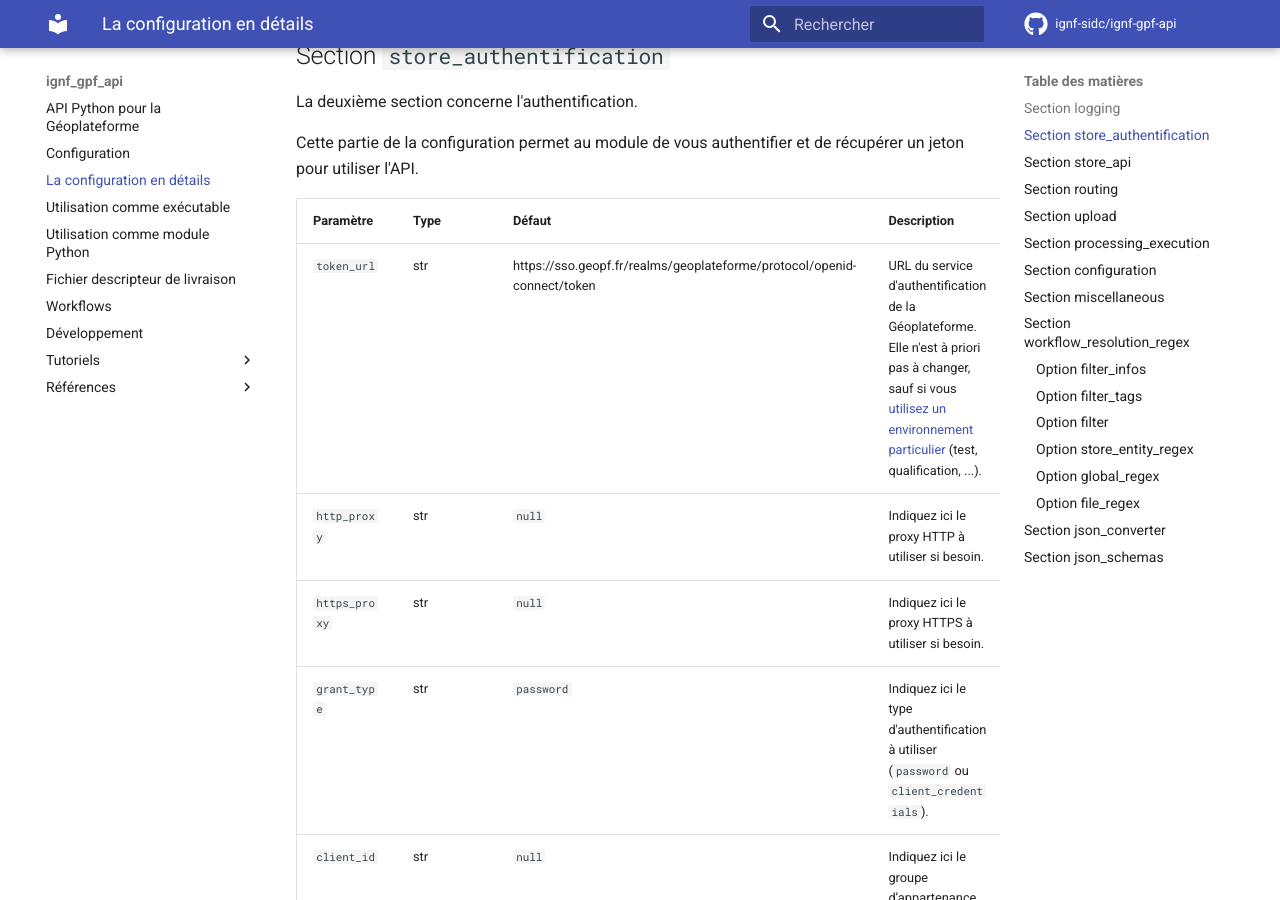
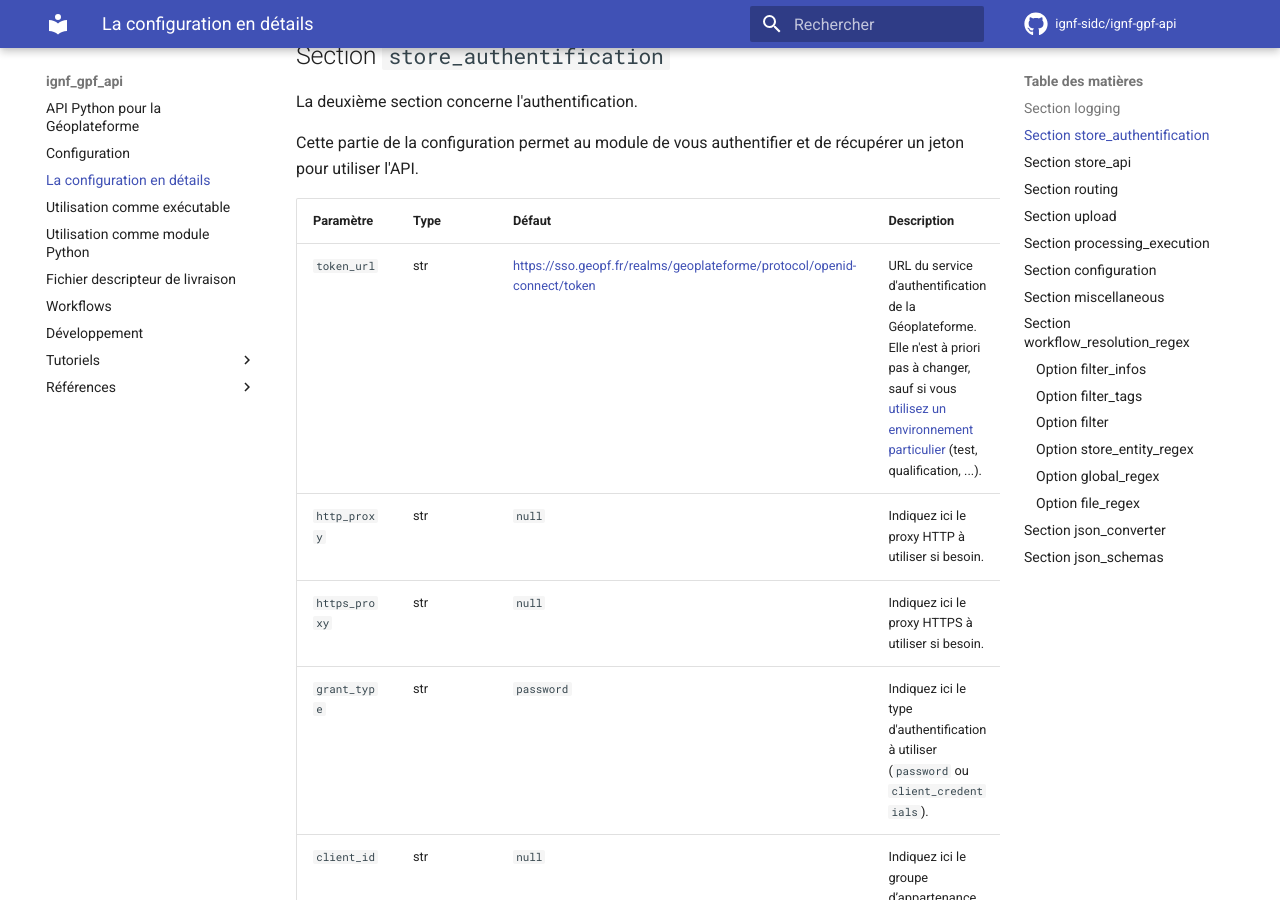
Before and after one commit to ignf-sidc/ignf-gpf-api, an MkDocs documentation site: the page built from docs/configuration_details.md, in a window 1280 px wide and 900 px high, scrolled down 615 px. Built offline with MkDocs 1.6.1 and Material for MkDocs 9.7.7, drawn with Linux system fonts in a browser that asks for light colours; comment, search, counter and statistics services are not loaded.

```diff
--- a/docs/configuration_details.md
+++ b/docs/configuration_details.md
@@ -14,7 +14,6 @@ La première section concerne le logging de l'application.
 | ----------- | ---- | -------------- | ------------------------------------------------------------- |
 | `log_level` | str  | INFO           | Niveau de log minimal pour afficher/sauvegarder les messages. |
 
-
 ## Section `store_authentification`
 
 La deuxième section concerne l'authentification.
@@ -23,7 +22,7 @@ Cette partie de la configuration permet au module de vous authentifier et de ré
 
 | Paramètre              | Type | Défaut         | Description                                                     |
 | ---------------------- | ---- | -------------- | --------------------------------------------------------------- |
-| `token_url`            | str  | https://sso.geopf.fr/realms/geoplateforme/protocol/openid-connect/token | URL du service d'authentification de la Géoplateforme. Elle n'est à priori pas à changer, sauf si vous [utilisez un environnement particulier](/configuration/#utiliser-un-environnement-particulier-qualification) (test, qualification, ...). |
+| `token_url`            | str  | <https://sso.geopf.fr/realms/geoplateforme/protocol/openid-connect/token> | URL du service d'authentification de la Géoplateforme. Elle n'est à priori pas à changer, sauf si vous [utilisez un environnement particulier](/configuration/#utiliser-un-environnement-particulier-qualification) (test, qualification, ...). |
 | `http_proxy`           | str  | `null`         | Indiquez ici le proxy HTTP à utiliser si besoin.                |
 | `https_proxy`          | str  | `null`         | Indiquez ici le proxy HTTPS à utiliser si besoin.               |
 | `grant_type`           | str  | `password`     | Indiquez ici le type d'authentification à utiliser (`password` ou `client_credentials`). |
@@ -31,10 +30,9 @@ Cette partie de la configuration permet au module de vous authentifier et de ré
 | `login`                | str  | `null`         | Indiquez ici le nom d’utilisateur du compte à utiliser (type `password` seulement). |
 | `password`             | str  | `null`         | Indiquez ici le mot de passe du compte à utiliser (type `password` seulement). |
 | `password`             | str  | `null`         | Indiquez ici le mot de passe du compte à utiliser (type `password` seulement). |
-| `totp_key     `        | str  | `null`         | Indiquez ici la clef TOTP à utiliser pour générer le code temporaire (type `password` avec double authentification seulement). |
+| `totp_key`             | str  | `null`         | Indiquez ici la clef TOTP à utiliser pour générer le code temporaire (type `password` avec double authentification seulement). |
 | `nb_attempts`          | int  | 5              | Nombre de tentatives de récupération du jeton à effectuer en cas d'erreur avant de lever une erreur. |
 | `sec_between_attempt`  | int  | 1              | Délai à attendre entre deux tentatives de récupération du jeton. |
-
 
 ## Section `store_api`
 
@@ -42,7 +40,7 @@ La troisième section concerne la connexion à l'entrepôt.
 
 | Paramètre              | Type | Défaut         | Description                                                     |
 | ---------------------- | ---- | -------------- | --------------------------------------------------------------- |
-| `root_url `            | str  | https://data.geopf.fr/api | URL racine de l'API Géoplateforme. Elle n'est à priori pas à changer, sauf si vous utilisez un environnement particulier (test, qualification, ...). |
+| `root_url`             | str  | <https://data.geopf.fr/api> | URL racine de l'API Géoplateforme. Elle n'est à priori pas à changer, sauf si vous utilisez un environnement particulier (test, qualification, ...). |
 | `http_proxy`           | str  | `null`         | Indiquez ici le proxy HTTP à utiliser si besoin.                |
 | `https_proxy`          | str  | `null`         | Indiquez ici le proxy HTTPS à utiliser si besoin.               |
 | `datastore`            | str  | `null`         | Indiquez ici l'identifiant de l'entrepôt (`datastore`) à utiliser. |
@@ -53,7 +51,6 @@ La troisième section concerne la connexion à l'entrepôt.
 | `nb_limit`             | int  | 10             | Nombre d'éléments à récupérer lors des requêtes de listing d'entités. |
 | `regex_content_range`  | int  | `(?P<i_min>[0-9]+)-(?P<i_max>[0-9]+)/(?P<len>[0-9]+)` | Regex pour parser la méta-donnée content-range des réponses API. |
 | `regex_entity_id`  | int  | `(?P<id>[0-9a-z]{8}-[0-9a-z]{4}-[0-9a-z]{4}-[0-9a-z]{4}-[0-9a-z]{12})` | Regex des ids des entités API. |
-
 
 ## Section `routing`
 
@@ -168,7 +165,7 @@ Cette section concerne les paramètres de gestion des livraisons (`upload`).
 
 | Paramètre                        | Type | Défaut      | Description                                                     |
 | -------------------------------- | ---- | ----------- | --------------------------------------------------------------- |
-| `uniqueness_constraint_infos `   | str  | `name`      | Attributs à considérer pour tester l'unicité d'une livraison.   |
+| `uniqueness_constraint_infos`    | str  | `name`      | Attributs à considérer pour tester l'unicité d'une livraison.   |
 | `uniqueness_constraint_tags`     | str  | `empty str` | Étiquettes à considérer pour tester l'unicité d'une livraison.  |
 | `behavior_if_exists`             | str  | `STOP`      | Comportement à adopter si la livraison à créer existe déjà (`DELETE` : on la supprime et on la recrée, `CONTINUE` : on reprendre le téléversement, `STOP` : on lève une exception). |
 | `md5_pattern`                    | str  | `{md5_key}  data/{file_path}` | Modèle des fichiers de clés md5 à livrer.     |
@@ -179,7 +176,6 @@ Cette section concerne les paramètres de gestion des livraisons (`upload`).
 | `open_status`                    | int  | `OPEN`      | Constante représentant le statut ouvert d'une livraison.        |
 | `close_status`                   | int  | `CLOSE`     | Constante représentant le statut fermer d'une livraison.        |
 
-
 ## Section `processing_execution`
 
 Cette section concerne les paramètres de gestion des exécutions de traitement (`processing_execution`).
@@ -187,10 +183,9 @@ Cette section concerne les paramètres de gestion des exécutions de traitement
 | Paramètre                        | Type | Défaut      | Description                                                     |
 | -------------------------------- | ---- | ----------- | --------------------------------------------------------------- |
 | `nb_sec_between_check_updates`   | int  | 10          | Nombre de secondes entre deux mises à jour du statut de l'exécution des vérifications. |
-| `uniqueness_constraint_infos `   | str  | `name`      | Attributs à considérer pour tester l'unicité d'une entité en sortie de l'exécution de traitement (livraison ou donnée stockée).   |
+| `uniqueness_constraint_infos`    | str  | `name`      | Attributs à considérer pour tester l'unicité d'une entité en sortie de l'exécution de traitement (livraison ou donnée stockée).   |
 | `uniqueness_constraint_tags`     | str  | `empty str` | Étiquettes à considérer pour tester l'unicité d'une entité en sortie de l'exécution de traitement (livraison ou donnée stockée).  |
 | `behavior_if_exists`             | str  | `STOP`      | Comportement à adopter si l'entité en sortie de l'exécution de traitement (livraison ou donnée stockée) existe déjà (`DELETE` : on la supprime et on la recrée, `STOP` : on lève une exception). |
-
 
 ## Section `configuration`
 
@@ -198,9 +193,8 @@ Cette section concerne les paramètres de gestion des configurations (`configura
 
 | Paramètre                        | Type | Défaut      | Description                                                        |
 | -------------------------------- | ---- | ----------- | ------------------------------------------------------------------ |
-| `uniqueness_constraint_infos `   | str  | `name`      | Attributs à considérer pour tester l'unicité de la configuration.  |
+| `uniqueness_constraint_infos`    | str  | `name`      | Attributs à considérer pour tester l'unicité de la configuration.  |
 | `uniqueness_constraint_tags`     | str  | `empty str` | Étiquettes à considérer pour tester l'unicité de la configuration. |
-
 
 ## Section `miscellaneous`
 
@@ -208,9 +202,8 @@ Cette section concerne les paramètres divers.
 
 | Paramètre                  | Type | Défaut            | Description                                                               |
 | -------------------------- | ---- | ----------------- | ------------------------------------------------------------------------- |
-| `data_directory_on_store ` | str  | `name;layer_name` | Préfixe des fichiers de données téléversés sur une livraison.             |
+| `data_directory_on_store`  | str  | `name;layer_name` | Préfixe des fichiers de données téléversés sur une livraison.             |
 | `tmp_workdir`              | str  | `empty str`       | Répertoire local et existant permettant d'écrire des données temporaires. |
-
 
 ## Section `workflow_resolution_regex`
 
@@ -284,17 +277,15 @@ Les chaînes capturées doivent être nommées :
 * `resolver_type` : pour la chaîne donnant le type de fichier à résoudre (`str`, `list` ou `dict`) ;
 * `resolver_file` : pour la chaîne donnant le chemin du fichier à résoudre.
 
-
 ## Section `json_converter`
 
 Cette section concerne les paramètres de conversion en JSON des types non gérés de base par Python.
 
 | Paramètre            | Type | Défaut               | Description                                    |
 | -------------------- | ---- | -------------------- | ---------------------------------------------- |
-| `datetime_pattern `  | str  | `%Y-%m-%dT%H:%M:%S`  | Modèle de formatage des `datetime` en string.  |
+| `datetime_pattern`   | str  | `%Y-%m-%dT%H:%M:%S`  | Modèle de formatage des `datetime` en string.  |
 | `date_pattern`       | str  | `%Y-%m-%d`           | Modèle de formatage des `date` en string.      |
 | `time_pattern`       | str  | `%H:%M:%S`           | Modèle de formatage des `time` en string.      |
-
 
 ## Section `json_schemas`
 
@@ -302,5 +293,5 @@ Cette section concerne le paramétrage des schémas JSON utilisés. Par défaut,
 
 | Paramètre          | Type | Défaut                                     | Description                                                                    |
 | ------------------ | ---- | ------------------------------------------ | ------------------------------------------------------------------------------ |
-| `descriptor_file ` | str  | `json_schemas/upload_descriptor_file.json` | Chemin vers le schéma JSON définissant les fichiers descripteurs de livraison. |
+| `descriptor_file`  | str  | `json_schemas/upload_descriptor_file.json` | Chemin vers le schéma JSON définissant les fichiers descripteurs de livraison. |
 | `workflow_config`  | str  | `json_schemas/workflow_config.json`        | Chemin vers le schéma JSON définissant les fichiers workflow.                  |
```
